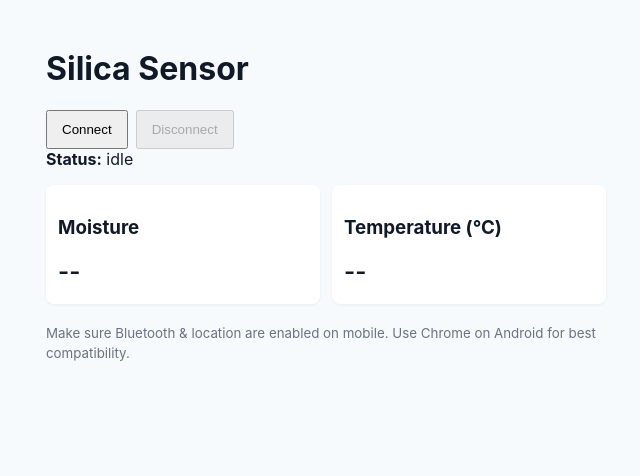
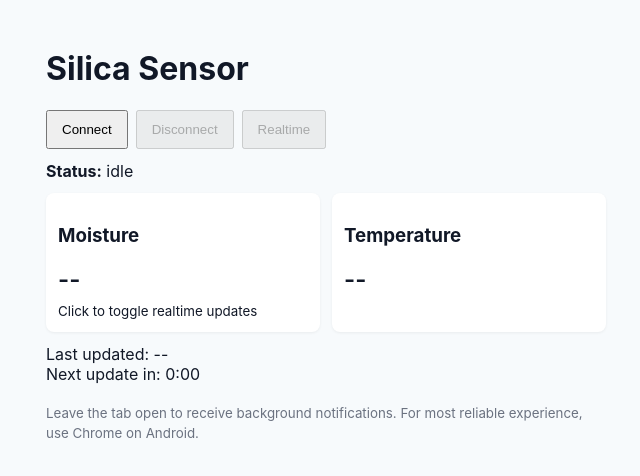
Before and after one commit to keiti-n/silica-webb, a React (Vite) app: page / in a window 1280 px wide. Shown: the top 476 px of the page, without its empty margins (314-954 px from the left). Built offline with nearby package versions, Linux system fonts and the light colour scheme.

Commit message:
Update App.tsx

```diff
--- a/src/App.tsx
+++ b/src/App.tsx
@@ -1,37 +1,115 @@
-import React, { useState, useRef } from "react";
-import { requestAndConnect, disconnect } from "./bluetooth";
+import React, { useEffect, useRef, useState } from "react";
+import { requestAndConnect, writeCommand, disconnect } from "./bluetooth";
+
+type Status = "idle" | "requesting" | "connected" | "receiving" | "disconnected" | "failed";
 
 export default function App() {
-  const [status, setStatus] = useState("idle");
+  const [status, setStatus] = useState<Status>("idle");
   const [moisture, setMoisture] = useState<string>("--");
   const [temperature, setTemperature] = useState<string>("--");
-  const deviceRef = useRef<BluetoothDevice | null>(null);
+  const [lastTs, setLastTs] = useState<number | null>(null);
+  const [nextInSec, setNextInSec] = useState<number>(0);
+  const [isRealtime, setIsRealtime] = useState(false);
 
-  async function onConnect() {
-    setStatus("requesting");
-    try {
-      const res = await requestAndConnect(({ moisture, temperature: temp }) => {
-        setMoisture(moisture);
-        setTemperature(temp);
-        setStatus("receiving");
-      });
-      deviceRef.current = res.device ?? null;
-      deviceRef.current!.addEventListener("gattserverdisconnected", () => {
-        setStatus("disconnected");
-      });
-      setStatus("connected");
-    } catch (err: any) {
-      console.error(err);
-      setStatus(err?.message ?? "failed");
+  const reconnectRef = useRef(false);
+
+  // request Notification permission on user gesture
+  async function ensureNotificationPermission() {
+    if (!("Notification" in window)) return;
+    if (Notification.permission === "default") {
+      try {
+        await Notification.requestPermission();
+      } catch {}
     }
   }
 
-  function onDisconnect() {
-    if (deviceRef.current) {
-      disconnect(deviceRef.current);
-      deviceRef.current = null;
-      setStatus("disconnected");
+  useEffect(() => {
+    let t: any;
+    // update countdown and last-updated every second
+    t = setInterval(() => {
+      if (lastTs) {
+        const elapsed = Math.floor((Date.now() - lastTs) / 1000);
+        // normal interval is 300 seconds, if realtime then show small value
+        const interval = isRealtime ? 1 : 300;
+        const next = Math.max(0, interval - elapsed);
+        setNextInSec(next);
+      } else {
+        setNextInSec(0);
+      }
+    }, 1000);
+    return () => clearInterval(t);
+  }, [lastTs, isRealtime]);
+
+  function notifyIfWet(moistureVal: string) {
+    if (moistureVal.toLowerCase() === "wet") {
+      if ("Notification" in window && Notification.permission === "granted") {
+        new Notification("Silica sensor: WET", { body: "Moisture detected!" });
+      } else {
+        // fallback: alert if focused
+        if (document.visibilityState === "visible") alert("Silica sensor: WET");
+      }
     }
+  }
+
+  async function handleConnect() {
+    setStatus("requesting");
+    await ensureNotificationPermission();
+    try {
+      const res = await requestAndConnect(({ moisture: mo, temperature: te, raw }) => {
+        setMoisture(mo);
+        setTemperature(te);
+        setLastTs(Date.now());
+        setStatus("receiving");
+        notifyIfWet(mo);
+      });
+      setStatus("connected");
+      // attach disconnect handler
+      res.device.addEventListener("gattserverdisconnected", () => {
+        setStatus("disconnected");
+      });
+    } catch (err: any) {
+      console.error(err);
+      setStatus("failed");
+    }
+  }
+
+  async function handleDisconnect() {
+    await disconnect();
+    setStatus("disconnected");
+    setIsRealtime(false);
+  }
+
+  // toggle realtime mode: send commands to device
+  async function toggleRealtime() {
+    try {
+      if (!isRealtime) {
+        await writeCommand("REALTIME_ON");
+        setIsRealtime(true);
+      } else {
+        await writeCommand("REALTIME_OFF");
+        setIsRealtime(false);
+      }
+    } catch (err) {
+      console.error("write failed", err);
+    }
+  }
+
+  // quick helpers to format time display
+  function fmtElapsed() {
+    if (!lastTs) return "--";
+    const s = Math.floor((Date.now() - lastTs) / 1000);
+    if (s < 60) return `${s}s ago`;
+    const m = Math.floor(s / 60);
+    const rem = s % 60;
+    return `${m}m ${rem}s ago`;
+  }
+
+  function fmtCountdown() {
+    if (isRealtime) return "Realtime";
+    const s = nextInSec;
+    const mm = Math.floor(s / 60);
+    const ss = s % 60;
+    return `${mm}:${ss.toString().padStart(2, "0")}`;
   }
 
   return (
@@ -39,32 +117,41 @@ export default function App() {
       <h1>Silica Sensor</h1>
 
       <div className="controls">
-        <button onClick={onConnect} disabled={status === "connected" || status === "receiving"}>
+        <button onClick={handleConnect} disabled={status === "requesting" || status === "connected" || status === "receiving"}>
           Connect
         </button>
-        <button onClick={onDisconnect} disabled={!deviceRef.current}>
+        <button onClick={handleDisconnect} disabled={status !== "connected" && status !== "receiving"}>
           Disconnect
+        </button>
+        <button onClick={toggleRealtime} disabled={status !== "connected" && status !== "receiving"}>
+          {isRealtime ? "Stop Realtime" : "Realtime"}
         </button>
       </div>
 
-      <div className="status">
+      <div style={{ marginTop: 12 }}>
         <strong>Status:</strong> {status}
       </div>
 
-      <div className="readings">
-        <div className="card">
+      <div className="readings" style={{ marginTop: 12 }}>
+        <div className="card" onClick={toggleRealtime} role="button" title="Click to toggle realtime">
           <h3>Moisture</h3>
           <p className="value">{moisture}</p>
+          <small>Click to toggle realtime updates</small>
         </div>
 
-        <div className="card">
-          <h3>Temperature (°C)</h3>
+        <div className="card" onClick={toggleRealtime} role="button" title="Click to toggle realtime">
+          <h3>Temperature</h3>
           <p className="value">{temperature}</p>
         </div>
       </div>
 
-      <footer>
-        <small>Make sure Bluetooth & location are enabled on mobile. Use Chrome on Android for best compatibility.</small>
+      <div style={{ marginTop: 12 }}>
+        <div>Last updated: {fmtElapsed()}</div>
+        <div>Next update in: {fmtCountdown()}</div>
+      </div>
+
+      <footer style={{ marginTop: 18 }}>
+        <small>Leave the tab open to receive background notifications. For most reliable experience, use Chrome on Android.</small>
       </footer>
     </div>
   );
```
